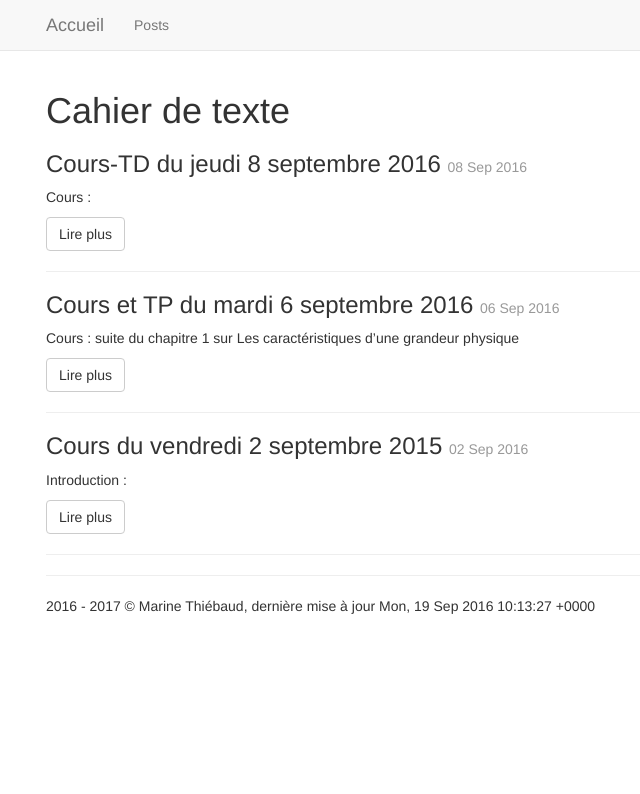
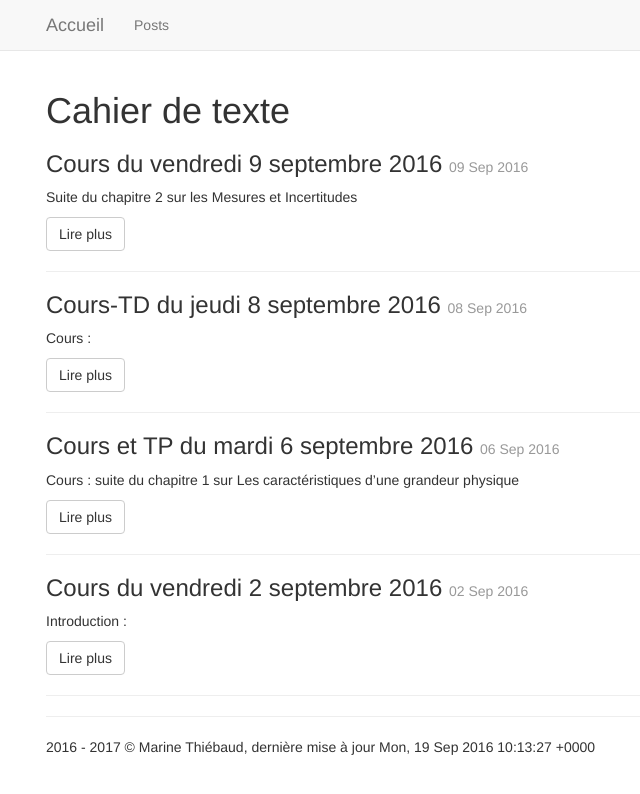
Before and after one commit to Marineflower/SitePCSI_Turgot, a Jekyll site: the page built from categories/cahier_de_texte.html, in a window 1280 px wide. Shown: the top 794 px of the page, without its empty margins (24-664 px from the left). Built offline with Jekyll 4.4.1, drawn with Linux system fonts in a browser that asks for light colours; nearby versions of some CDN libraries; some of the changed lines change nothing that is shown.

Commit message:
Séance du vendredi 9 septembre

```diff
--- a/_posts/2016-09-02-cours.md
+++ b/_posts/2016-09-02-cours.md
@@ -1,7 +1,7 @@
 ---
 published: true
 layout: post
-title: "Cours du vendredi 2 septembre 2015"
+title: "Cours du vendredi 2 septembre 2016"
 category: cahier_de_texte
 ---
 Introduction :
--- /dev/null
+++ b/_posts/2016-09-09-cours.md
@@ -0,0 +1,27 @@
+---
+published: true
+layout: post
+title: "Cours du vendredi 9 septembre 2016"
+category: cahier_de_texte
+---
+Suite du chapitre 2 sur les Mesures et Incertitudes
+
+- fin du paragraphe sur la défintion de l'incertitude avec les définitions de l'incertitude élargie, l'inceritude relative, et une remarque sur la fonction gaussienne ;
+
+- les différentes évaluations de l'incertitude-type
+
+   - l'évaluation de type A : définition, exemple, hypothèse ;
+
+   - l'évaluation de type B : définition, exemple, hypothèse ;
+
+   - expressions de l'estimation du mesurande et de son incertitude-type dans les deux cas avec quelques questions pour intuiter que u diminue quand n augmente, que sigma dépend de n-1 et non de n dans le cas d'une évaluation de type A et pour montrer que dans le cas d'une évaluation de type B la relation entre u et la précision ;
+
+   - application à des exemples : mesures de la longueur d'onde de la raie verte du mercure et mesure d'une tension avec un voltmètre.
+
+   - introduction aux incertitudes-types composées.
+
+A faire :
+
+- lire le TP 2 pour mardi 13 septembre et savoir par coeur le cour afin de pouvoir rédiger le TP sans regarder ses notes de cours.
+
+- préparer pour jeudi 15 septembre l'intégralité du TD 2, avec par ordre de priorité celui de la feuille. L'exercice 5 sera à faire après mardi, tous les autres peuvent être résolus ce week-end.
```
